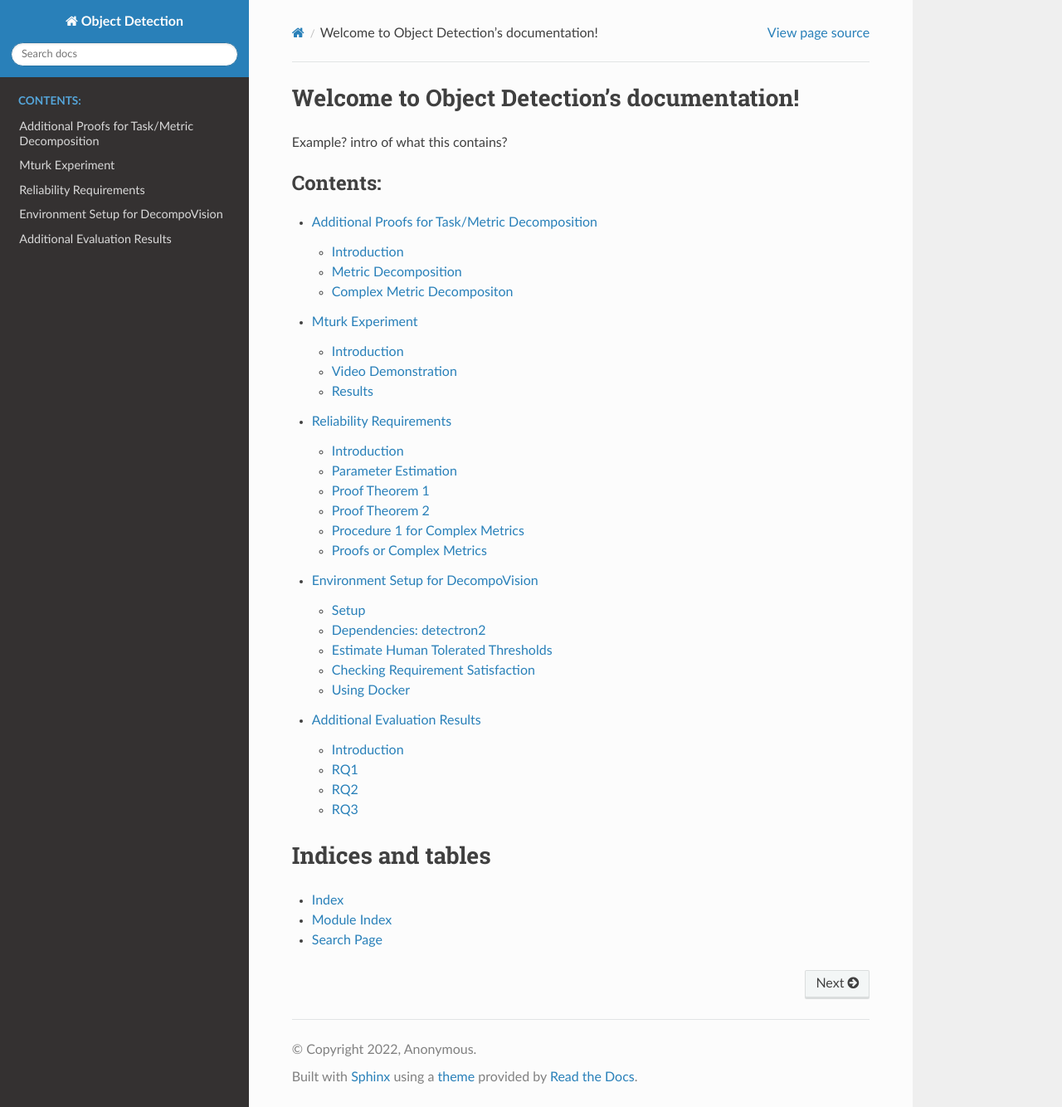
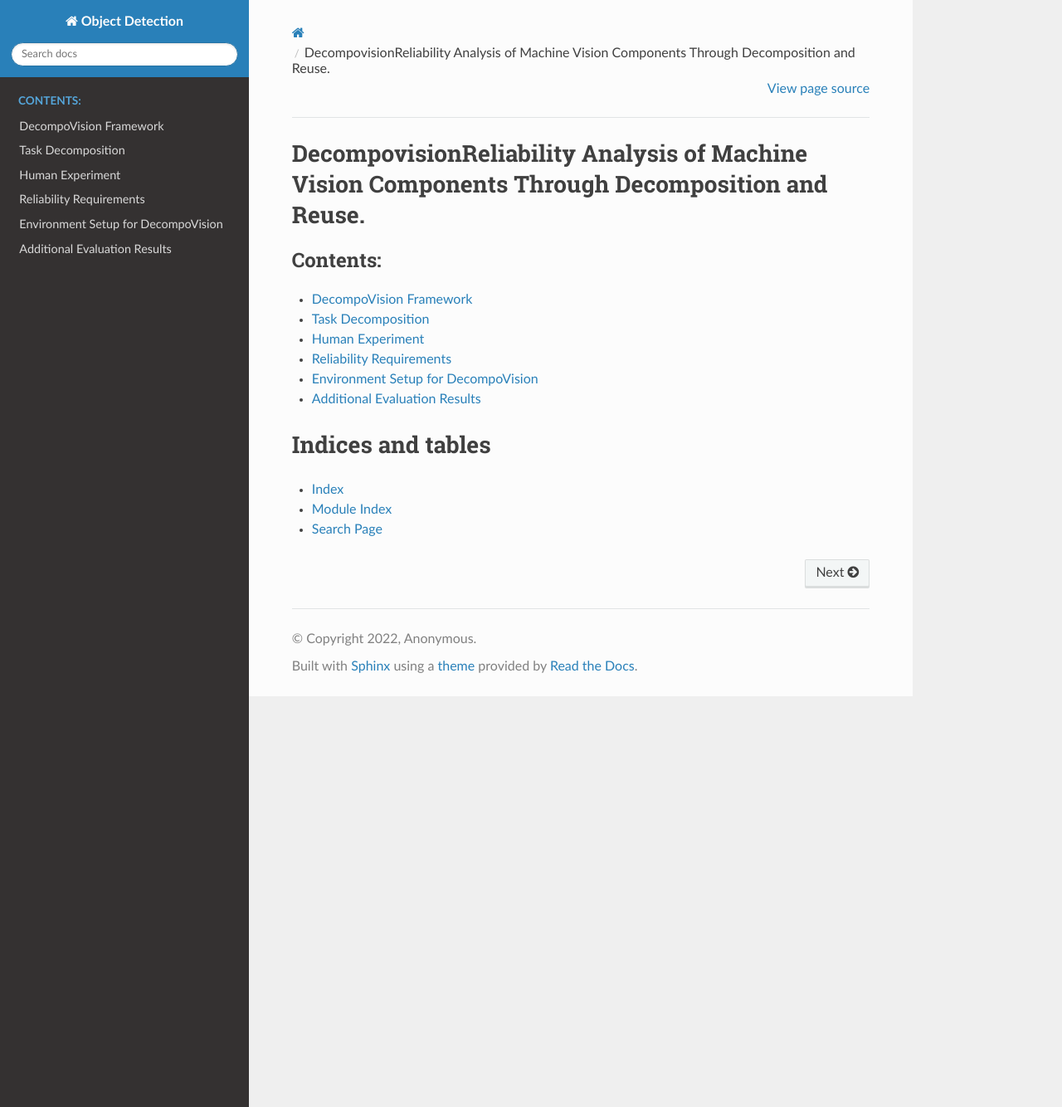
Before and after one commit to carolineeeeeee/DecompoVision, a Sphinx documentation site: the page built from doc/index.rst, in a window 1280 px wide and 1334 px high. Shown: the whole window at 83% size. Built offline with Sphinx 7.4.7 and the Read the Docs theme 2.0.0, drawn with Linux system fonts in a browser that asks for light colours.

Commit message:
suplementary

```diff
--- a/doc/index.rst
+++ b/doc/index.rst
@@ -3,16 +3,16 @@
    You can adapt this file completely to your liking, but it should at least
    contain the root `toctree` directive.
 
-Welcome to Object Detection's documentation!
-============================================
+DecompovisionReliability Analysis of Machine Vision Components Through Decomposition and Reuse.
+===============================================================================================
 
-Example? intro of what this contains?
 
 
 .. toctree::
-   :maxdepth: 2
+   :maxdepth: 1
    :caption: Contents:
 
+   source/framework
    source/proofs
    source/mturk
    source/requirements
--- /dev/null
+++ b/doc/source/framework.rst
@@ -0,0 +1,23 @@
+***********************
+DecompoVision Framework
+***********************
+
+In this website, we provide the supplementary material for our ICSE’2023 paper.
+Please find in the figure below an overview of the approach that we propose and a summary that is linked to the supplementary material sections.
+
+.. image:: images/decompoFram.png
+  :alt: DecompoVision framework worflow
+
+
+
+Overview
+--------
+Based on our complex vision task decomposition, we develop a modular reliability framework DecompoVision (shown above), which builds on top of the state of the art reliability framework for image classfication [ICRAF]_.
+Our framework first decomposes a complex vision task (c-task) into atomic subtasks (Step I).
+Then, for each subtask independently, given an image transformation simulating scene changes, we use human performance data to generate reliability requirements (Step II.a and II.b).
+Consequently, we compose the individual subtask requirements to get the requirements for the c-task (Step II.c).
+Finally, we propose a checking method for both the overall c-task and the subtask requirements, which enables *failure localization* in the sequence of subtasks.
+Note that the modularity of Decompovision allows us to reuse human performance data, requirements specifications, and analysis artifacts for shared subtasks across different c-tasks.
+
+
+..  [ICRAF] If a Human Can See It, So Should Your System: Reliability Requirements for Machine Vision Components `link <https://arxiv.org/abs/2202.03930/>`_.
--- a/doc/source/mturk.rst
+++ b/doc/source/mturk.rst
@@ -1,11 +1,8 @@
 ****************
-Mturk Experiment
+Human Experiment
 ****************
 
-Introduction
-============
-
-Here we provide details about our experiment with human participants to measure performance on object detection and instance segmentation.
+In this page, we provide details about our experiment with human participants to measure performance on object detection and instance segmentation.
 
 Implementations of these experiments can be found on our Github repository: TODO link
 
--- a/doc/source/proofs.rst
+++ b/doc/source/proofs.rst
@@ -1,10 +1,9 @@
-***********************************************
-Additional Proofs for Task/Metric Decomposition
-***********************************************
+******************
+Task Decomposition
+******************
 
-Introduction
-============
-Additional proofs for decomposition
+In this page, we first provide the proof for the the metric decomposition used in the paper, and we explain how to decompose complex metrics.
+
 
 Metric Decomposition
 ====================
--- a/doc/source/requirements.rst
+++ b/doc/source/requirements.rst
@@ -2,8 +2,6 @@
 Reliability Requirements
 ************************
 
-Introduction
-============
 Details about estimation goes here
 
 Parameter Estimation
```
Also changed, not shown: other parts of doc/source/mturk.rst (+2 -2 lines), doc/source/images/decompoFram.png (added).
